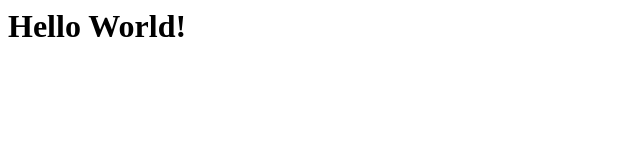
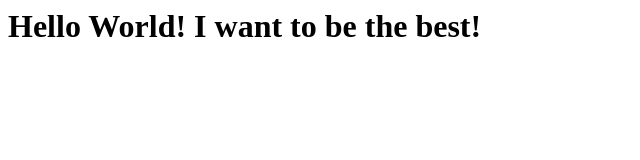
Before and after one commit to UnhookedMonk/CourseraTest, a plain HTML site: page Site/index.html in a window 1280 px wide. Shown: the whole page, without its empty margins (0-640 px from the left). Drawn offline with Linux system fonts and the light colour scheme.

Commit message:
Small addition

```diff
--- a/Site/index.html
+++ b/Site/index.html
@@ -6,7 +6,7 @@
     </head>
     <body>
         <h1>
-            Hello World!
+            Hello World! I want to be the best!
         </h1>
     </body>
 </html>
```
